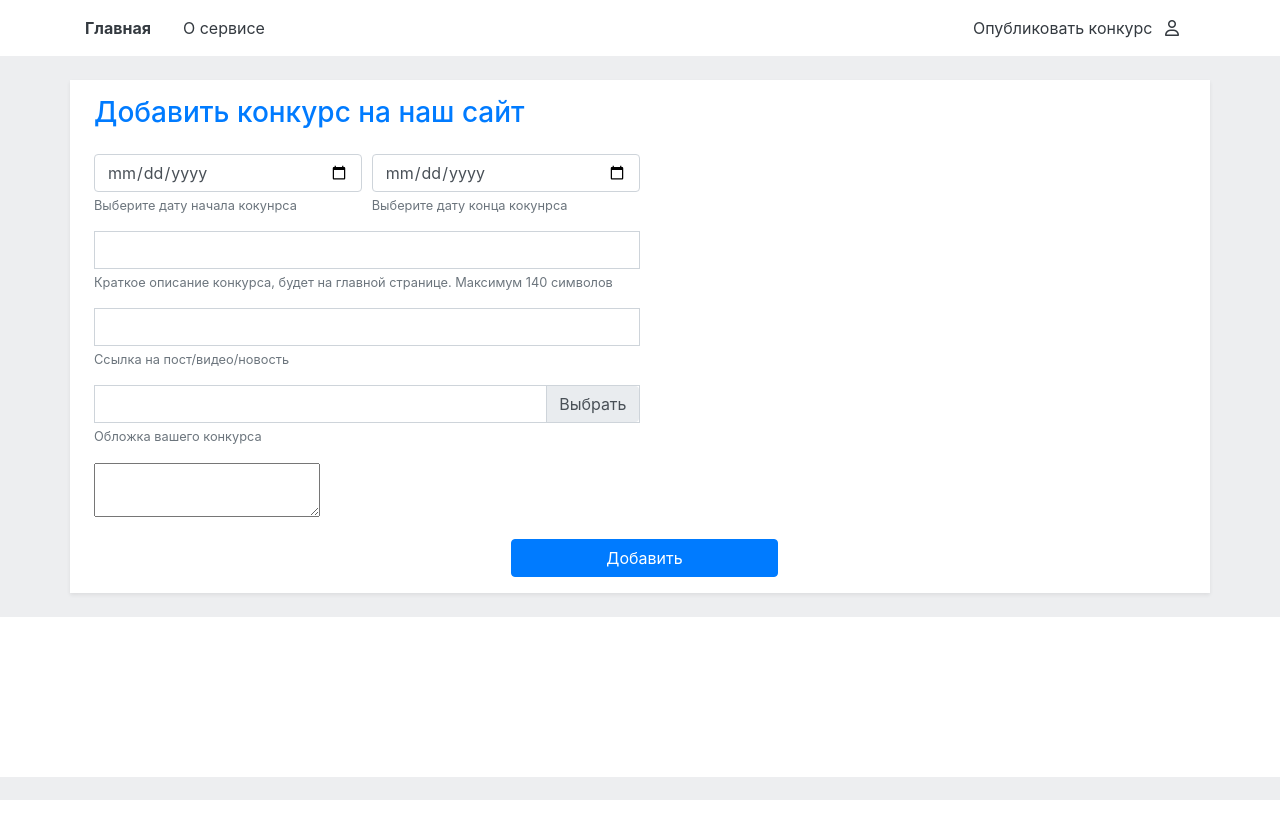
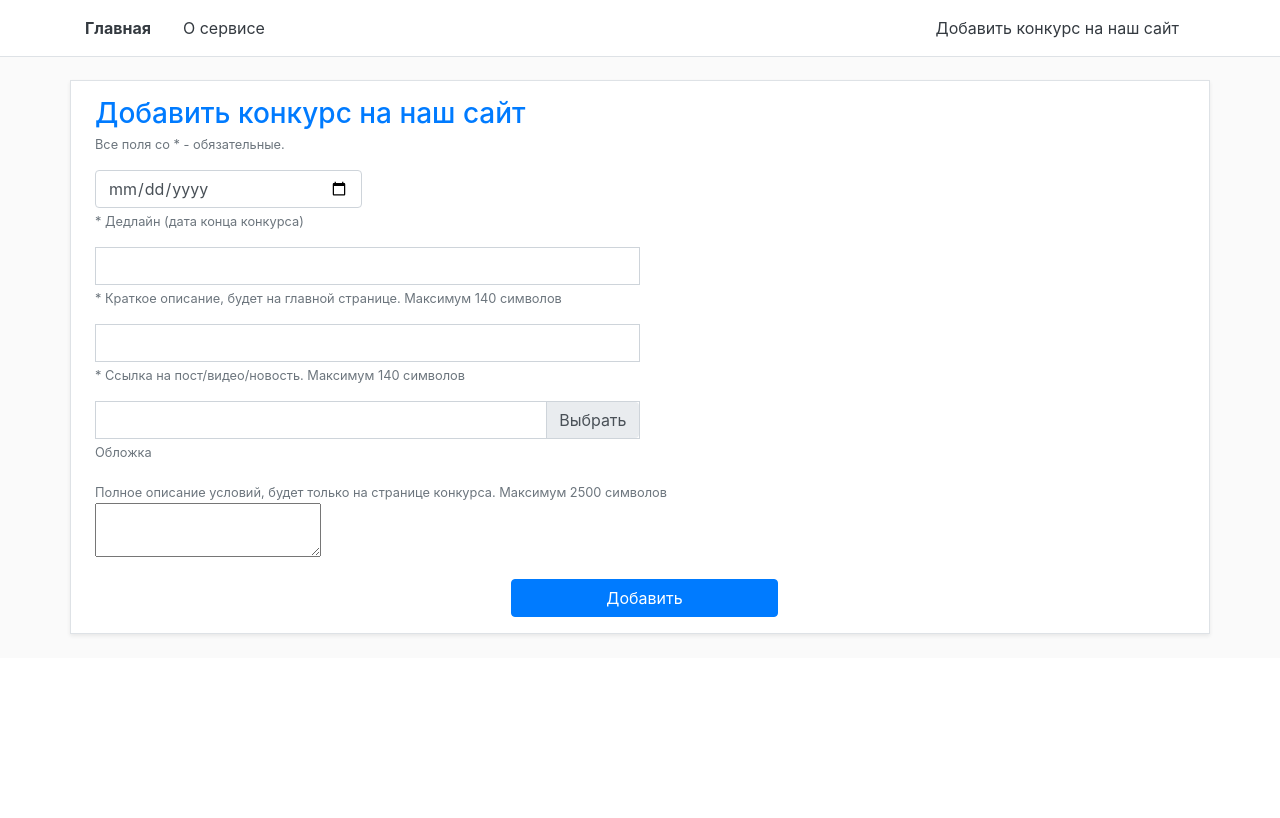
Before and after one commit to ArthurKlimov/Contest, an ASP.NET Core app: page /Home/AddContest in a window 1280 px wide. Run offline with ASP.NET Core 8, Linux system fonts and the light colour scheme; some libraries are stand-ins or nearby versions.

Commit message:
Add-contets feature is re-developed with new ideas

```diff
--- a/Contest.BL/Dto/Contests/AddContestDto.cs
+++ b/Contest.BL/Dto/Contests/AddContestDto.cs
@@ -5,7 +5,6 @@ namespace Contest.BL.Dto.Contests
 {
     public class AddContestDto
     {
-        public DateTime StartDate { get; set; }
         public DateTime EndDate { get; set; }
         public string SmallDescription { get; set; }
         public string FullDescription { get; set; }
--- a/Contest.DA/Entities/ContestEntity.cs
+++ b/Contest.DA/Entities/ContestEntity.cs
@@ -9,7 +9,6 @@ namespace Contest.DA.Entities
         public string SmallDescription { get; set; }
         public string FullDescription { get; set; }
         public string Link { get; set; }
-        public DateTime StartDate { get; set; }
         public DateTime EndDate { get; set; }
         public DateTime PublishDate { get; set; }
         public ContestStatus Status { get; set; }
--- a/Contest.Tests/UnitTests/ContestTests.cs
+++ b/Contest.Tests/UnitTests/ContestTests.cs
@@ -42,7 +42,6 @@ namespace Contest.Tests.UnitTests
                 SmallDescription = "",
                 FullDescription = "Full description",
                 Link = "https://www.youtube.com/",
-                StartDate = DateTime.UtcNow,
                 EndDate = new DateTime(2020, 5, 5),
             };
 
--- a/Contest.Web/Views/Home/AddContest.cshtml
+++ b/Contest.Web/Views/Home/AddContest.cshtml
@@ -2,43 +2,34 @@
     Layout = "~/Views/Shared/_Layout.cshtml";
 }
 
-<div class="container background-color-white pl-4 shadow-sm">
+    <div class="container background-color-white pl-4 shadow-sm border">
+        <form id="form" action="/api/contest/add" method="post">
             <div class="form-row pt-3">
                 <div class="col-6">
-                <h3 class="text-primary">Добавить конкурс на наш сайт</h3>
+                    <h3 class="text-primary mb-1">Добавить конкурс на наш сайт</h3>
+                    <small class="form-text text-muted">Все поля со * - обязательные.</small>
                 </div>
             </div>
 
             <div class="form-row mt-3">
-
                 <div class="col-3">
-                <input type="date" class="form-control" id="startDate"/>
-                <small class="form-text text-muted">Выберите дату начала кокунрса</small>
+                    <input type="date" class="form-control" id="endDate" min="2020-01-01" max="2021-12-31" />
+                    <small class="form-text text-muted">* Дедлайн (дата конца конкурса)</small>
                 </div>
-
-            <div class="col-3">
-                <input type="date" class="form-control" id="endDate"/>
-                <small class="form-text text-muted">Выберите дату конца кокунрса</small>
-            </div>
-
             </div>
 
             <div class="form-row mt-3">
-
                 <div class="col-6">
                     <input id="smallDescription" type="text" class="form-control rounded-0 w-100" name="smallDescription">
-                <small class="form-text text-muted">Краткое описание конкурса, будет на главной странице. Максимум 140 символов</small>
+                    <small class="form-text text-muted">* Краткое описание, будет на главной странице. Максимум 140 символов</small>
                 </div>
-
             </div>
 
             <div class="form-row mt-3">
                 <div class="col-6">
                     <input id="link" type="text" class="form-control rounded-0 w-100" name="link">
-                <small class="form-text text-muted">Ссылка на пост/видео/новость</small>
+                    <small class="form-text text-muted">* Ссылка на пост/видео/новость. Максимум 140 символов</small>
                 </div>
-
-
             </div>
 
             <div class="form-row mt-3">
@@ -47,7 +38,7 @@
                     <div class="custom-file">
                         <input type="file" class="custom-file-input" id="cover" accept="image/x-png,image/gif,image/jpeg" name="cover">
                         <label class="custom-file-label rounded-0" for="cover" data-browse="Выбрать"></label>
-                    <small class="form-text text-muted">Обложка вашего конкурса</small>
+                        <small class="form-text text-muted">Обложка</small>
                     </div>
                 </div>
 
@@ -55,16 +46,57 @@
 
             <div class="form-row mt-3">
                 <div class="col-12">
-                <textarea id="fullDescription" name="fullDescription"></textarea>
+                    <small class="form-text text-muted">Полное описание условий, будет только на странице конкурса. Максимум 2500 символов</small>
+                    <textarea id="fullDescription" name="fullDescription" maxlength="2500"></textarea>
                 </div>
             </div>
 
             <div class="form-row mt-3 d-flex justify-content-center pb-3">
                 <div class="col-3">
-                <button id="addContestButton" class="btn btn-primary w-100">Добавить</button>
+                    <input type="submit" class="btn btn-primary w-100" value="Добавить">
+                </div>
+            </div>
+        </form>
+
+        <div class="modal fade" id="successModal" data-backdrop="static" data-keyboard="false" tabindex="-1" role="dialog" aria-labelledby="staticBackdropLabel" aria-hidden="false">
+            <div class="modal-dialog">
+                <div class="modal-content">
+                    <div class="modal-header">
+                        <h5 class="modal-title text-success" id="staticBackdropLabel">Успех! Конкурс загружен на наш сайт.</h5>
+                    </div>
+                    <div class="modal-body">
+                        <p>
+                            <span class="font-weight-bold">Осталось совсем чуть-чуть: конкурс должен пройти модерацию.</span> Обычно это занимает от 5 минут до 1 часа.
+                            <br />
+                            После модерации ваш конкурс попадет на главную страницу.
+                        </p>
+
+                        <p class="font-weight-bold">Вы можете редактировать конкурс через ссылку, которую мы отправили вам на почту.</p>
+                    </div>
+                    <div class="modal-footer">
+                        <button type="button" class="btn btn-success" data-dismiss="modal">Понятно</button>
+                    </div>
+                </div>
             </div>
         </div>
 
+        <div class="modal fade" id="failModal" data-backdrop="static" data-keyboard="false" tabindex="-1" role="dialog" aria-labelledby="staticBackdropLabel" aria-hidden="false">
+            <div class="modal-dialog">
+                <div class="modal-content">
+                    <div class="modal-header">
+                        <h5 class="modal-title text-success text-danger" id="staticBackdropLabel">Упс! Что-то пошло не так...</h5>
+                    </div>
+                    <div class="modal-body">
+                        <p>
+                            Попробуйте еще раз позже или обратитесь в поддержку!
+                        </p>
+                    </div>
+                    <div class="modal-footer">
+                        <button type="button" class="btn btn-danger" data-dismiss="modal">Понятно</button>
+                    </div>
+                </div>
+            </div>
+        </div>
     </div>
 <link href="https://cdn.jsdelivr.net/npm/summernote@0.8.16/dist/summernote.min.css" rel="stylesheet">
 <script src="https://cdn.jsdelivr.net/npm/summernote@0.8.16/dist/summernote.min.js"></script>
--- a/Contest.Web/Views/Shared/_Layout.cshtml
+++ b/Contest.Web/Views/Shared/_Layout.cshtml
@@ -11,18 +11,18 @@
     <script src="https://kit.fontawesome.com/2ae7c006c6.js" crossorigin="anonymous"></script>
 </head>
     <body class="padding-top-5">
-        <div class="background-color-white fixed-top">
+        <div class="background-color-white fixed-top border-bottom">
             <div class="container">
                 <div class="row align-items-center">
-                    <div class="col-9">
+                    <div class="col-8">
                         <nav class="nav align-items-center">
                             <a href="#" class="nav-link text-dark  font-weight-bold pl-0">Главная</a>
                             <a href="#" class="nav-link text-dark">О сервисе</a>
                         </nav>
                     </div>
-                    <div class="col-3">
+                    <div class="col-4">
                         <a href="#" class="nav-link text-dark float-right">
-                            Опубликовать конкурс <i class="far fa-user pl-2"></i>
+                            Добавить конкурс на наш сайт
                         </a>
                     </div>
                 </div>
--- a/Contest.Web/wwwroot/css/common.css
+++ b/Contest.Web/wwwroot/css/common.css
@@ -1,5 +1,5 @@
 body {
-    background-color: #EDEEF0;
+    background-color: #fafafa;
 }
 
 nav {
@@ -54,3 +54,7 @@ footer {
 .border-radius-0 {
     border-radius: 0px;
 }
+
+.border-red {
+    border-color: #dc3545 !important;
+}
--- a/Contest.Web/wwwroot/js/add-contest.js
+++ b/Contest.Web/wwwroot/js/add-contest.js
@@ -1,4 +1,5 @@
 $(document).ready(function () {
+
     $('#cover').on('change', function () {
         var fileName = $(this).val().replace('C:\\fakepath\\', " ")
         $(this).next('.custom-file-label').html(fileName);
@@ -13,20 +14,33 @@ $(document).ready(function () {
         ]
     });
 
+    $('#form').submit(function (e) {
 
+        e.preventDefault();
 
-    $('#addContestButton').click(function () {
-
-        var startDate = $('#startDate').val();
-
+        var isValid = true;
         var endDate = $('#endDate').val();
-
         var smallDescription = $('#smallDescription').val();
         var link = $('#link').val();
         var fullDescription = $('#fullDescription').val();
 
+        if (endDate === "") {
+            $("#endDate").addClass("is-invalid ");
+            isValid = false;
+        }
+
+        if (smallDescription === "" || smallDescription.length > 140) {
+            $("#smallDescription").addClass("is-invalid");
+            isValid = false;
+        }
+
+        if (link === "" || link.length > 140) {
+            $("#link").addClass("is-invalid");
+            isValid = false;
+        }
+
+        if (isValid === true) {
             var data = {
-            startDate: startDate,
                 endDate: endDate,
                 smallDescription: smallDescription,
                 link: link,
@@ -34,17 +48,41 @@ $(document).ready(function () {
             }
 
             $.ajax({
-            type: "POST",
-            dataType: "json",
+                type: $(this).attr('method'),
                 contentType: "application/json;charset=utf-8",
-            url: "/api/contest/add",
+                url: $(this).attr('action'),
                 data: JSON.stringify(data),
-            success: function (response) {
-                console.log(response);
+                success: function () {
+                    $('#endDate').val('');
+                    $('#smallDescription').val('');
+                    $('#link').val('');
+                    $('#fullDescription').val('');
+                    $('#successModal').modal('show');
                 },
-            error: function (response) {
-                console.log(response);
+                error: function () {
+                    $('#failModal').modal('show');
                 }
             })
+        }
+
     });
+
+    $("#endDate").change(function () {
+        if ($(this).hasClass("is-invalid") && $(this).val() !== "") {
+            $(this).removeClass("is-invalid");
+        }
     });
+
+    $("#smallDescription").change(function () {
+        if ($(this).hasClass("is-invalid") && $(this).val() !== "" && $(this).val().length <= 140) {
+            $(this).removeClass("is-invalid");
+        }
+    });
+
+    $("#link").change(function () {
+        if ($(this).hasClass("is-invalid") && $(this).val() !== "" && $(this).val().length <= 140) {
+            $(this).removeClass("is-invalid");
+        }
+    });
+
+});
```
Also changed, not shown: Contest.BL/Extensions/AddContestDtoExtension.cs (+5 -5 lines). Lines whose indentation alone changed are shown as unchanged.
